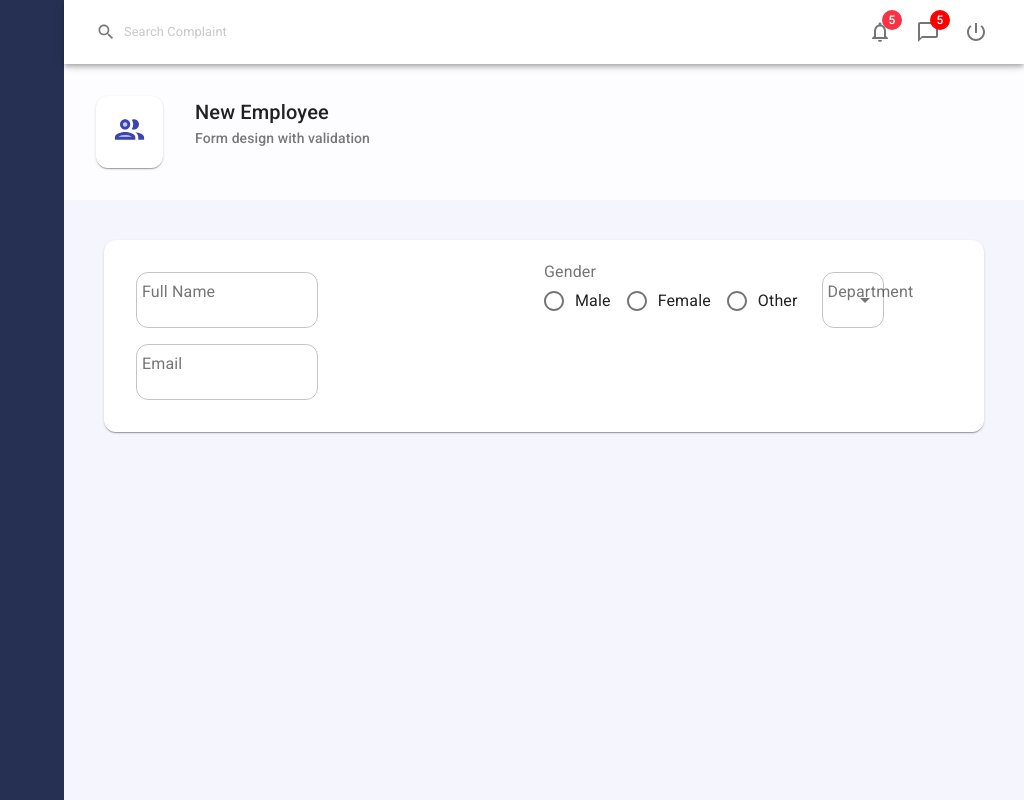
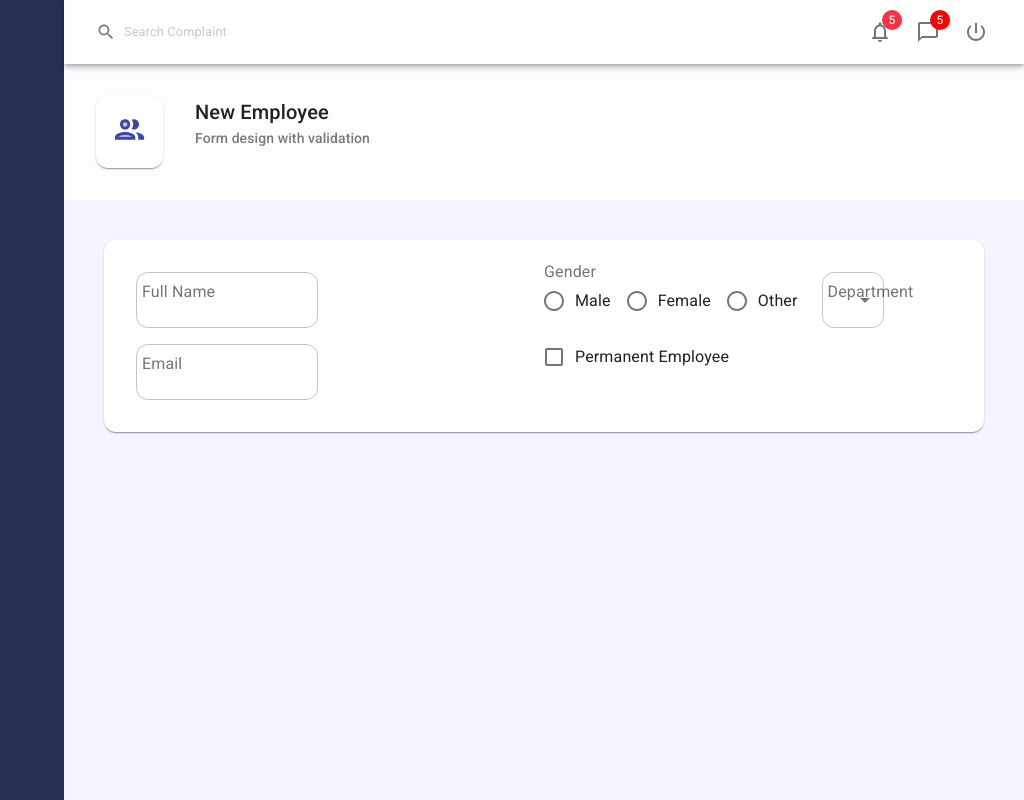
Before and after one commit to ayvicky/demo-material-ui-complete, a React (Create React App) app: page / in a window 1280 px wide. Shown: the whole page, without its empty margins (256-1280 px from the left). Built offline with nearby package versions, Linux system fonts and the light colour scheme.

Commit message:
added checkbox reuseable component

```diff
--- /dev/null
+++ b/src/components/controls/Checkbox.js
@@ -0,0 +1,26 @@
+import React from 'react'
+
+import { FormControl, FormControlLabel, Checkbox as MuiCheckbox } from '@material-ui/core'
+
+export default function Checkbox(props) {
+    const {name, label, value, onChange} = props;
+
+    const convertToDefEventPara = (name, value) => ({
+        target: {
+            name, value
+        }
+    })
+    return (
+        <FormControl>
+            <FormControlLabel
+                control={<MuiCheckbox
+                    name={name}
+                    color='primary'
+                    checked={value}
+                    onChange={e => onChange(convertToDefEventPara(name, e.target.checked))}
+                    />}
+                label={label}
+                />
+        </FormControl>
+    )
+}
--- a/src/components/controls/Controls.js
+++ b/src/components/controls/Controls.js
@@ -1,9 +1,11 @@
 import Input from './Input';
 import RadioGroup from './RadioGroup';
 import Select from './Select';
+import Checkbox from './Checkbox';
 
 export const Controls = {
     Input,
     RadioGroup,
-    Select
+    Select,
+    Checkbox
 }
--- a/src/pages/Employees/Employeeform.js
+++ b/src/pages/Employees/Employeeform.js
@@ -69,6 +69,12 @@
                             onChange={handleInputChange}
                             options={employeeService.getDepartmentCollection()}
                             />
+                        <Controls.Checkbox
+                            name='isPermanent'
+                            label='Permanent Employee'
+                            value={values.isPermanent}
+                            onChange={handleInputChange}
+                            />
                     </Grid>
                 </Grid>
             </Form>
```
Also changed, not shown: 1 other file (tests, documents, lock files or other folders).
